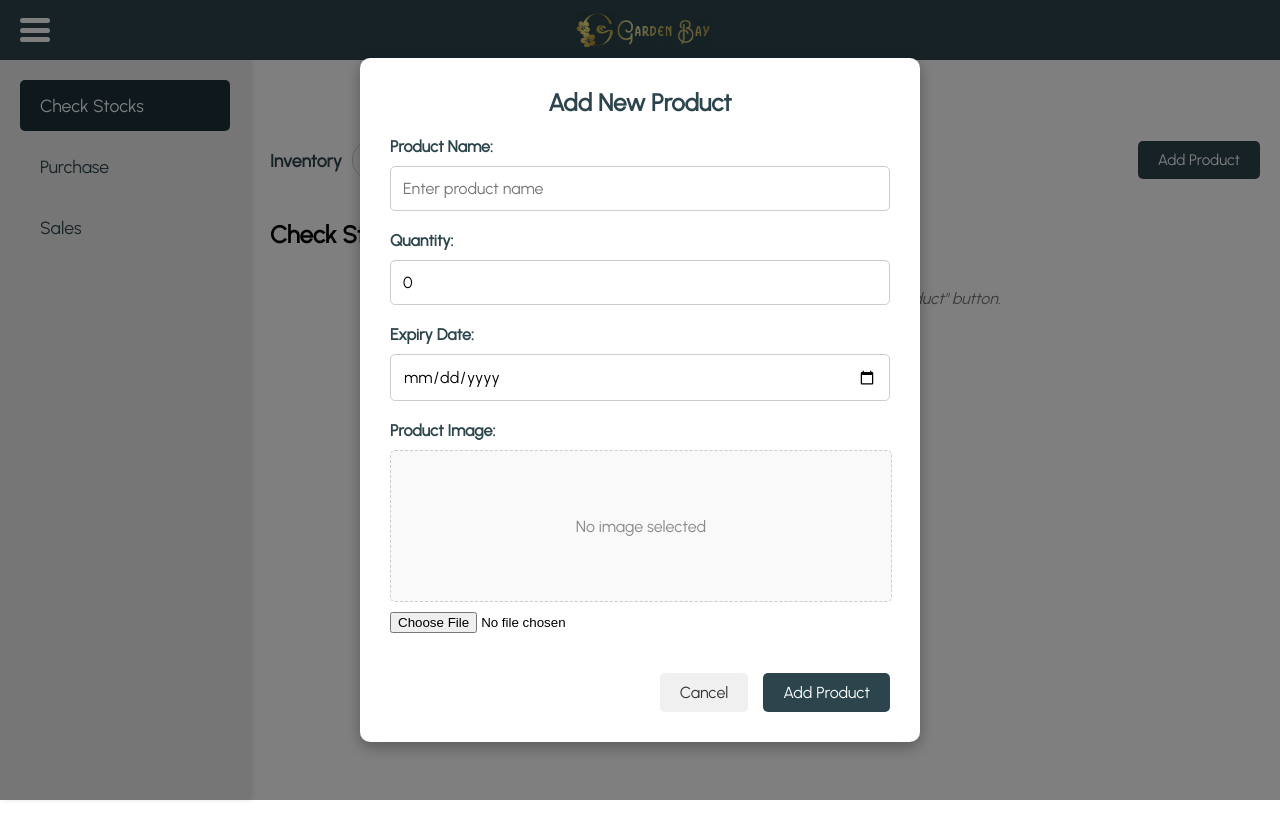
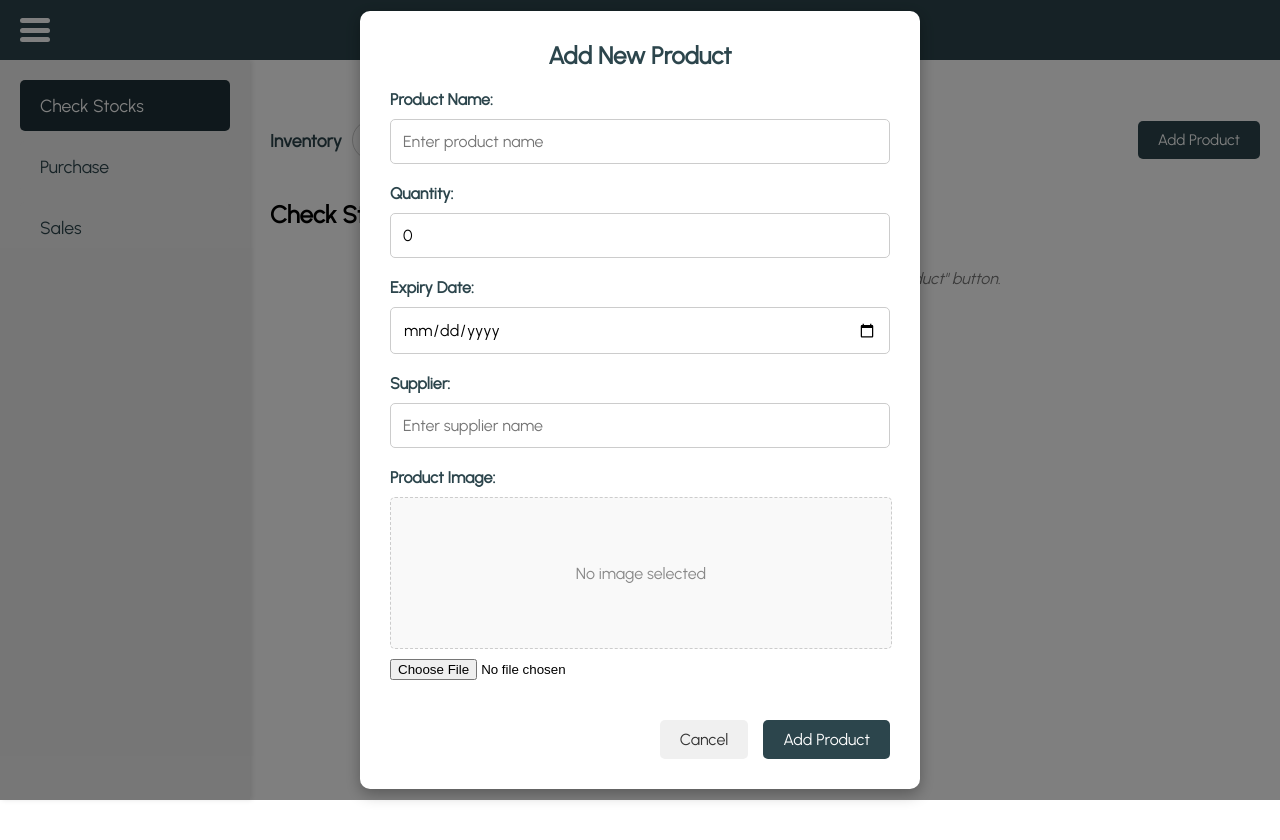
Before and after one commit to LordByron00/GardenBayAdminFront-End, a React (Create React App) app: page / in a window 1280 px wide. Both pictures are taken after typing "Sample" into the empty fields and a click on the button "Add Product". Shown: the top 840 px of the page. Before the commit the page ends 800 px from the top, so only its background shows below. Built offline with nearby package versions, Linux system fonts and the light colour scheme.

Commit message:
fixed sidebar

```diff
--- a/src/App.css
+++ b/src/App.css
@@ -36,13 +36,18 @@ body {
 }
 
 .header-container {
+  position: fixed;
+  top: 0;
+  left: 0;
+  right: 0;
+  z-index: 1100;
   background-color: #2c454c;
   padding: 10px 20px;
   display: flex;
   align-items: center;
   justify-content: center;
-  position: relative;
-  z-index: 1100;
+  height: 60px;
+  box-sizing: border-box;
 }
 
 .header-content {
@@ -86,15 +91,8 @@ body {
   margin-left: 10px;
 }
 
-.header-title {
-  font-size: 1.5rem;
-  margin: 0;
-  margin-left: 20px;
-  color: black;
-  font-family: 'Urbanist', Arial, sans-serif;
-}
 
-/* Top controls container */
+
 .top-controls-container {
   display: flex;
   justify-content: space-between;
@@ -103,7 +101,6 @@ body {
   width: 100%;
 }
 
-/* New inventory label and search container */
 .inventory-search-container {
   display: flex;
   align-items: center;
@@ -162,13 +159,12 @@ body {
   background-color: #1e3138;
 }
 
-/* Main content layout */
 .main-content {
   display: flex;
   flex: 1;
   position: relative;
-  padding-top: 60px;
-  /* Added padding for the sidebar to start below header */
+  padding-top: 80px;
+  min-height: calc(100vh - 60px);
 }
 
 .menu-buttons-container {
@@ -211,11 +207,12 @@ body {
   outline: none;
 }
 
-/* Tab content styling */
 .tab-content-wrapper {
   padding: 20px;
   flex: 1;
   margin-left: 250px;
+  margin-top: 20px;
+  min-height: calc(100vh - 80px);
   transition: margin-left 0.3s ease;
 }
 
@@ -223,16 +220,13 @@ body {
   margin-left: 0;
 }
 
-/* Specific styling for stocks content */
 .stocks-content {
   width: 100%;
 }
 
-/* Fixed sidebar */
 .sidebar {
   position: fixed;
   top: 60px;
-  /* Aligned directly below header */
   left: 0;
   width: 250px;
   height: calc(100vh - 60px);
@@ -254,7 +248,6 @@ body {
   overflow: hidden;
 }
 
-/* Modal styles */
 .modal-overlay {
   position: fixed;
   top: 0;
@@ -375,7 +368,6 @@ body {
   background-color: #1e3138;
 }
 
-/* Products Table */
 .products-table-container {
   width: 100%;
   overflow-x: auto;
@@ -501,7 +493,6 @@ body {
   font-style: italic;
 }
 
-/* Make the table more responsive */
 @media (max-width: 1200px) {
   .products-table-container {
     overflow-x: auto;
@@ -541,7 +532,6 @@ input[type="date"] {
   transition: background-color 0.2s ease;
 }
 
-
 .expired-product {
   color: #d9534f;
   font-weight: 500;
@@ -551,9 +541,6 @@ input[type="date"] {
   min-width: 180px;
 }
 
-/*new*/
-
-/* Sales Tab Styles */
 .sales-tab {
   width: 100%;
   padding: 20px 0;
@@ -621,7 +608,6 @@ input[type="date"] {
   font-style: italic;
 }
 
-/* Metrics cards */
 .metric-card {
   background-color: white;
   border-radius: 8px;
@@ -655,7 +641,6 @@ input[type="date"] {
   color: #ef4444;
 }
 
-/* Chart containers */
 .chart-container {
   background-color: white;
   border-radius: 8px;
@@ -671,7 +656,6 @@ input[type="date"] {
   margin-bottom: 15px;
 }
 
-/* Warehouse capacity visualization */
 .warehouse-capacity {
   display: flex;
   align-items: stretch;
--- a/src/App.tsx
+++ b/src/App.tsx
@@ -193,7 +193,7 @@ function App() {
 
   return (
     <div className="app-container">
-      {/* Header Section */}
+      {/* Fixed Header */}
       <div className="header-container">
         <button className="menu-button" onClick={toggleSidebar}>
           <span></span>
@@ -203,9 +203,9 @@ function App() {
         <img src={logo} alt="Logo" className="header-logo" />
       </div>
 
-      {/* Main Content Area */}
+      {/* Main Content Area with Sidebar */}
       <div className="main-content">
-        {/* Sidebar Buttons */}
+        {/* Fixed Sidebar */}
         <div className={`sidebar ${isSidebarOpen ? '' : 'closed'}`}>
           <button
             className={`menu-action-button ${selectedButton === 'checkStocks' ? 'selected' : ''}`}
@@ -268,6 +268,7 @@ function App() {
                         <th>Quantity</th>
                         <th>Date Added</th>
                         <th>Expiry Date</th>
+                        <th>Supplier</th>
                         <th>Actions</th>
                       </tr>
                     </thead>
@@ -281,9 +282,12 @@ function App() {
                                 alt={product.name}
                                 className="product-table-image"
                                 onError={(e) => {
-                                  // Handle image loading error
+                                  // Handle image loading error by replacing with N/A text
                                   const target = e.target as HTMLImageElement;
-                                  target.src = "/api/placeholder/100/100"; // Fallback to placeholder
+                                  const parent = target.parentNode as HTMLElement;
+                                  if (parent) {
+                                    parent.innerHTML = '<div class="product-image-placeholder">N/A</div>';
+                                  }
                                 }}
                               />
                             ) : (
@@ -378,6 +382,16 @@ function App() {
                   id="productExpiryDate"
                   value={newProductExpiryDate}
                   onChange={(e) => setNewProductExpiryDate(e.target.value)}
+                />
+              </div>
+              <div className="form-group">
+                <label htmlFor="productSupplier">Supplier:</label>
+                <input
+                  type="text"
+                  id="productSupplier"
+                  value={newProductSupplier}
+                  onChange={(e) => setNewProductSupplier(e.target.value)}
+                  placeholder="Enter supplier name"
                 />
               </div>
               <div className="form-group">
```
